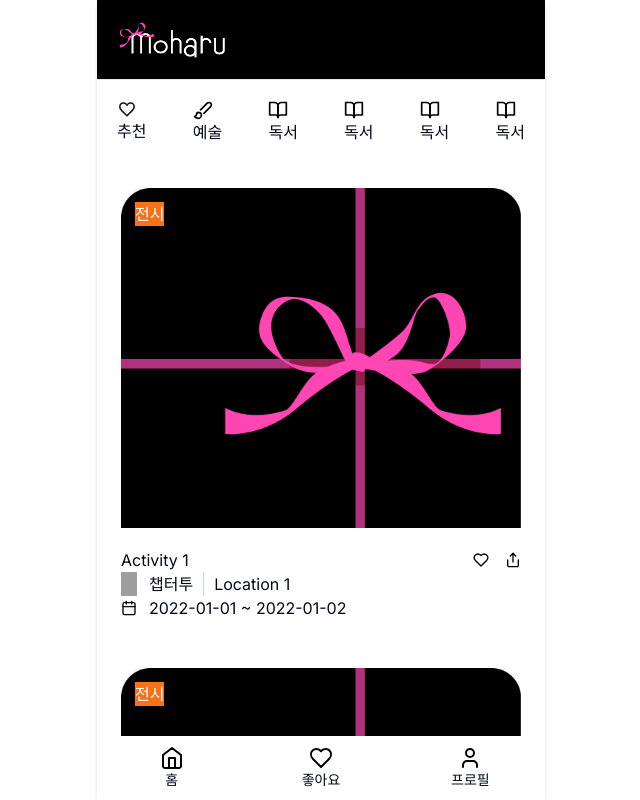
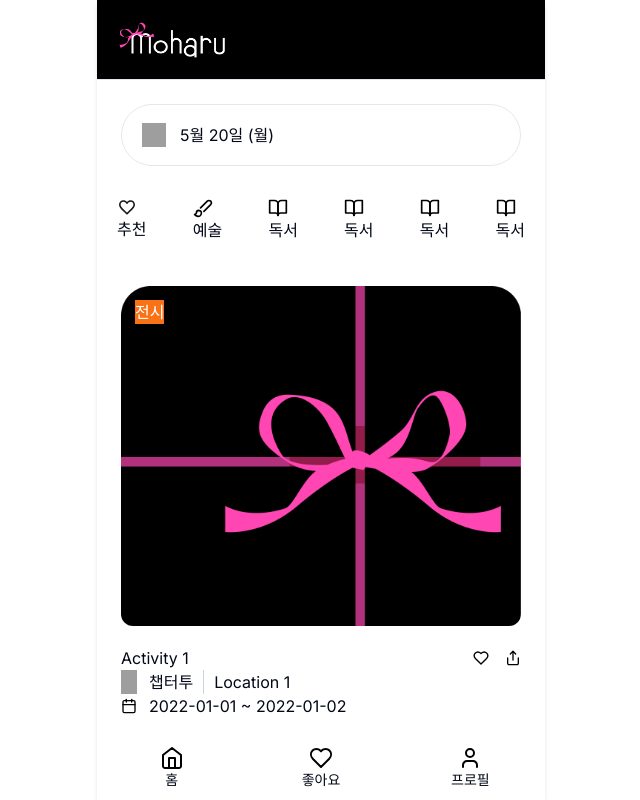
Before and after one commit to poten-moharu/moharu-frontend, a Next.js app: page / in a window 1280 px wide. Shown: the whole page, without its empty margins (319-959 px from the left). Built offline with nearby package versions, Linux system fonts and the light colour scheme; grey boxes are pictures that could not be loaded.

Commit message:
* 메인화면 상단 날짜 선택 UI

```diff
--- a/src/app/(with-navigation)/page.tsx
+++ b/src/app/(with-navigation)/page.tsx
@@ -3,6 +3,7 @@
 import MainActivityCard from '@/app/_components/activity/main-activity-card';
 import CategoryBar from '@/app/_components/category-bar/category-bar';
 import { Activity, Category } from '@/types/type';
+import Image from 'next/image';
 import { useEffect, useState } from 'react';
 
 export default function Home() {
@@ -26,6 +27,20 @@ export default function Home() {
 
   return (
     <main>
+      {/* TODO: 날짜 선택 컴포넌트 */}
+      {/* TODO: 날짜 포맷을 위한 moment 사용 여부 */}
+      <div className="px-24px pb-12px pt-24px">
+        <div className="flex cursor-pointer rounded-full border-[1px] border-[#E2E8F0] px-[20px] py-[18px]">
+          <Image
+            src="/images/icons/calendar-days.svg"
+            alt="위치"
+            width={24}
+            height={24}
+            className="mr-[14px]"
+          />
+          <span>5월 20일 (월)</span>
+        </div>
+      </div>
       {/* TODO: 카테고리 바 sticky 처리 여부 */}
       <CategoryBar categoryList={categoryList} />
       {activities.map(activity => (
--- a/src/app/_components/activity/main-activity-card.tsx
+++ b/src/app/_components/activity/main-activity-card.tsx
@@ -12,7 +12,7 @@ const MainActivityCard: React.FC<MainActivityCardProps> = ({ activity }) => {
       <div className="p-24px">
         <div className="relative mb-20px">
           <div
-            className="h-[340px]"
+            className="h-[340px] rounded-[12px]"
             style={{
               backgroundImage: `url(${activity.imageUrl})`,
               backgroundSize: 'cover',
```
